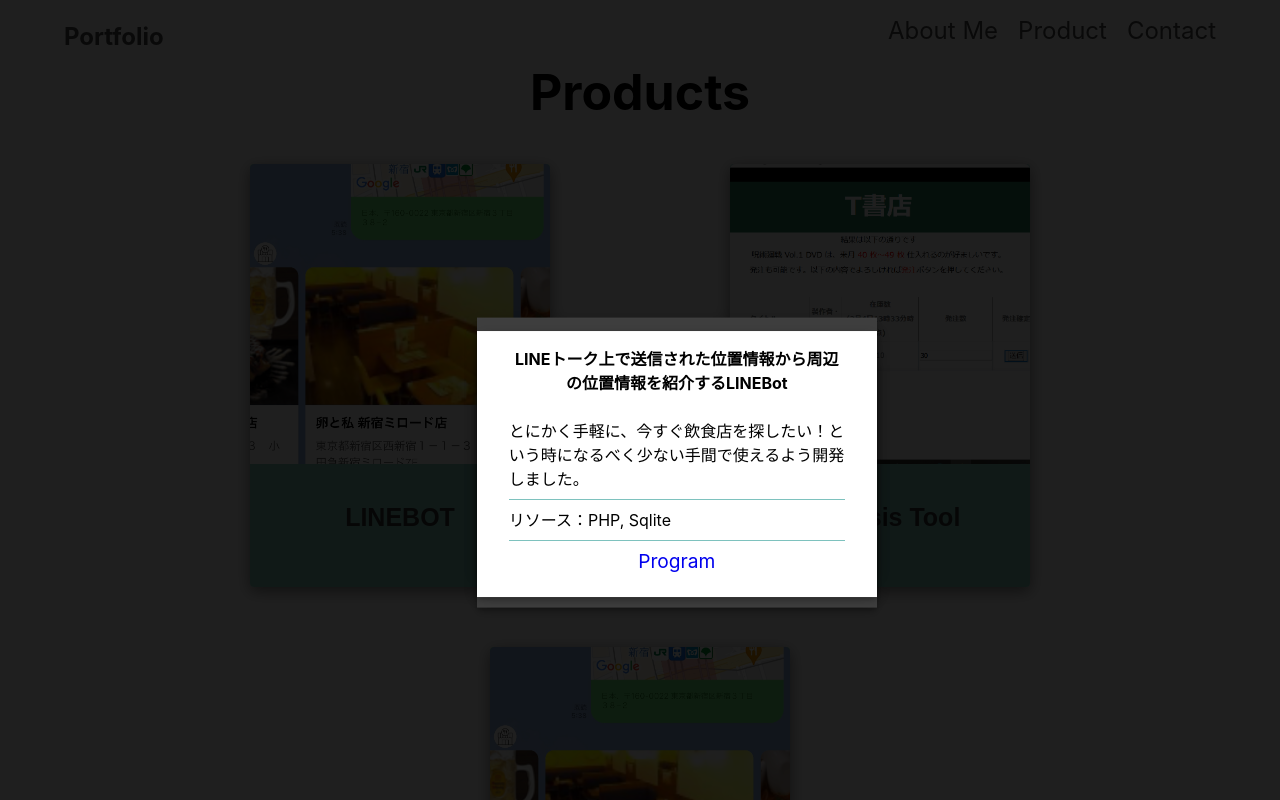
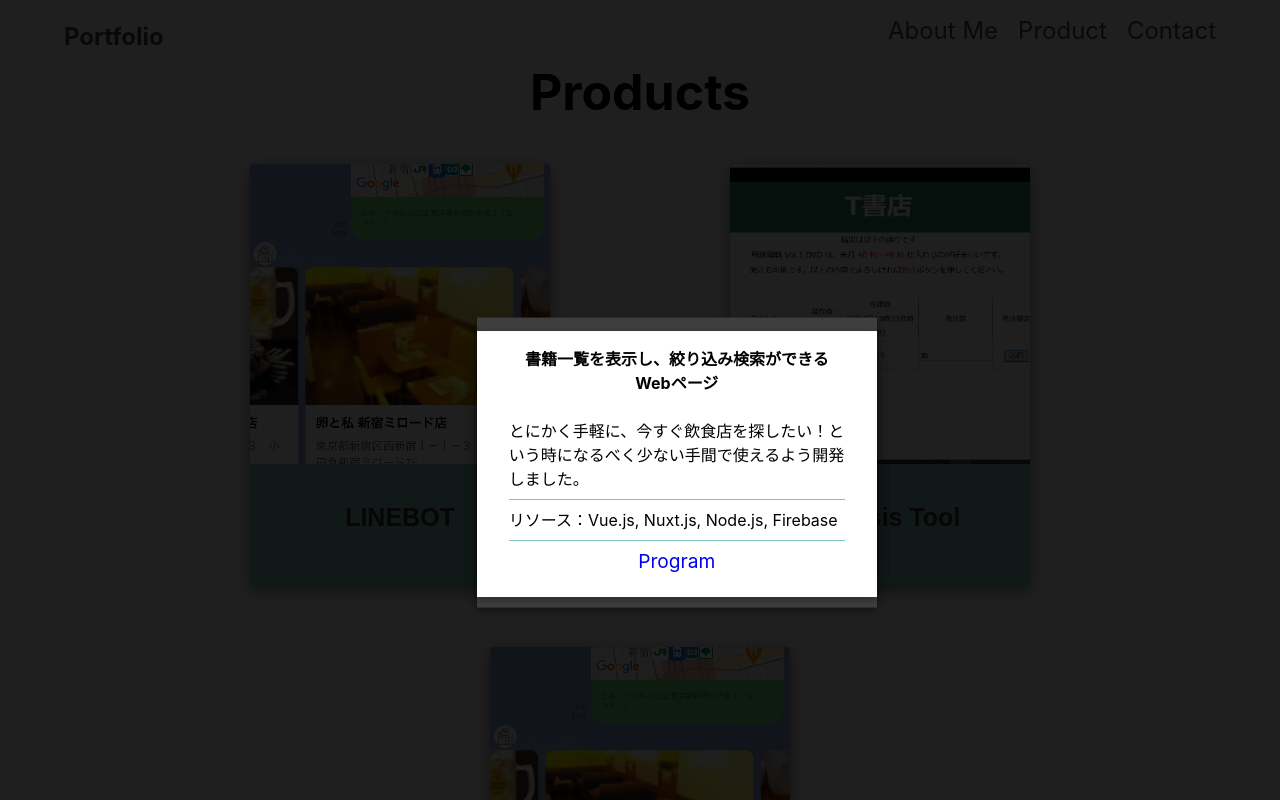
Before and after one commit to rikako1021/portfolio, a React (Create React App) app: page /product in a window 1280 px wide. Both pictures are taken after a click on the button "LINEBOT". Shown: the top 800 px of the page. Built offline with nearby package versions, Linux system fonts and the light colour scheme.

Commit message:
モーダル2追加

```diff
--- a/src/components/Product.js
+++ b/src/components/Product.js
@@ -63,10 +63,10 @@ export default function Product() {
       <h2 id="simple-modal-title">売上データを分析するツール</h2>
       <br/>
       <p id="simple-modal-description">
-        データベースに登録された売上データをグラフ表示し、次期発注数を予測するツール
+        データベースに登録された売上データをグラフ表示し、次期発注数を予測するツールです。
         <br />
         <hr/>
-        リソース：PHP,Laravel,Sqlite
+        リソース：PHP, Laravel, Sqlite
         <br />
         <hr/>
         <div className="GithubLink"><a href="https://github.com/rikako1021/Go-LineBot">Program</a></div>
@@ -75,13 +75,13 @@ export default function Product() {
   );
   const body3 = (
     <div style={modalStyle} className={classes.paper}>
-      <h2 id="simple-modal-title">LINEトーク上で送信された位置情報から周辺の位置情報を紹介するLINEBot</h2>
+      <h2 id="simple-modal-title">書籍一覧を表示し、絞り込み検索ができるWebページ</h2>
       <br/>
       <p id="simple-modal-description">
         とにかく手軽に、今すぐ飲食店を探したい！という時になるべく少ない手間で使えるよう開発しました。
         <br />
         <hr/>
-        リソース：PHP, Sqlite
+        リソース：Vue.js, Nuxt.js, Node.js, Firebase
         <br />
         <hr/>
         <div className="GithubLink"><a href="https://github.com/rikako1021/Go-LineBot">Program</a></div>
```
